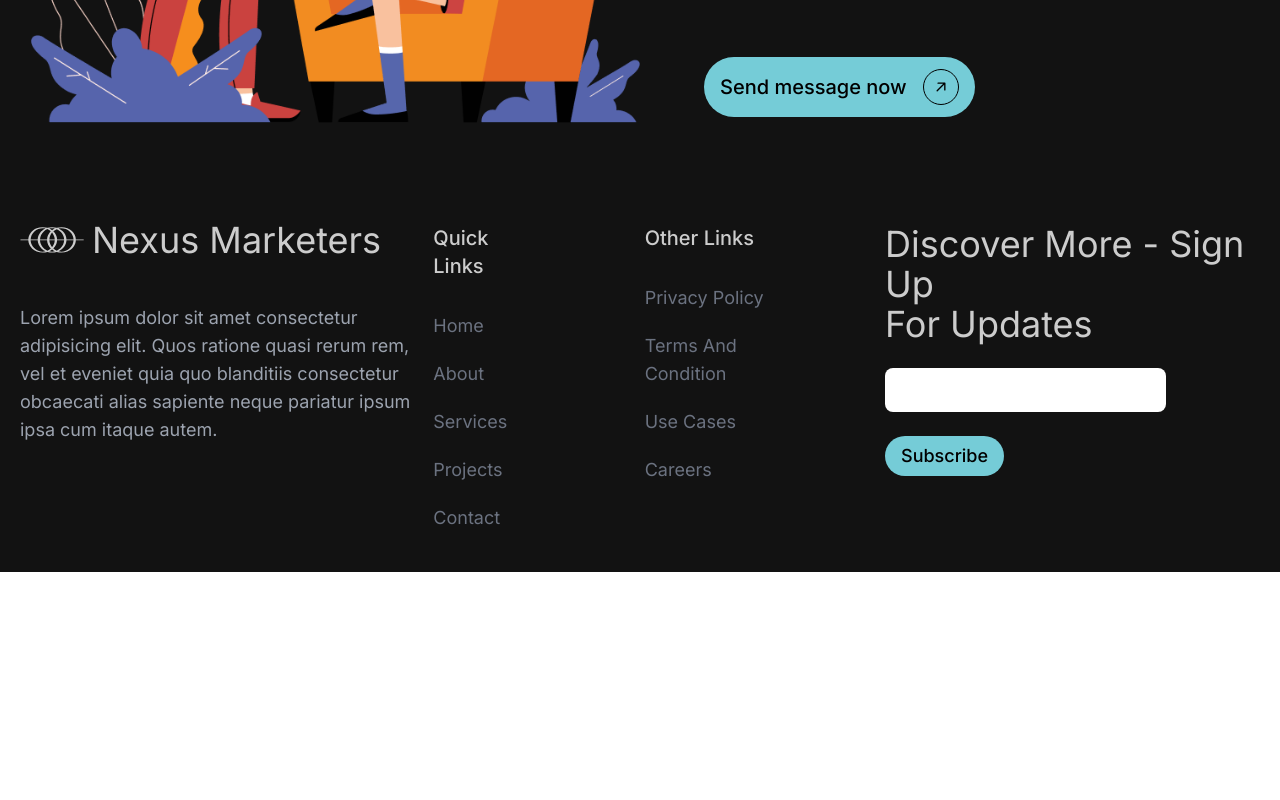
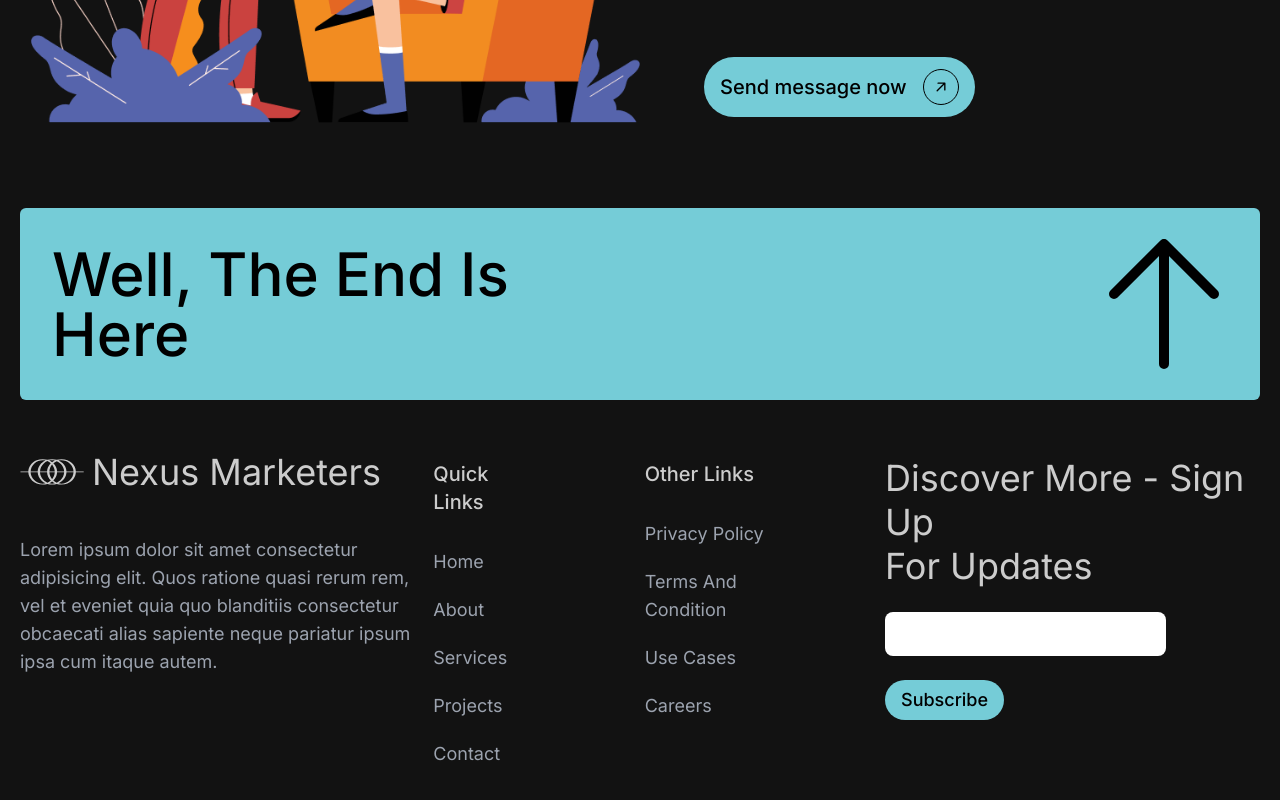
Before and after one commit to linushahs/nexus-marketer, a Next.js app: page / in a window 1280 px wide. Shown: the part 9883-10683 px from the top of the page. Before the commit the page ends 10455 px from the top, so only its background shows below. Built offline with nearby package versions, Linux system fonts and the light colour scheme.

Commit message:
Added the end section

```diff
--- a/src/app/page.tsx
+++ b/src/app/page.tsx
@@ -1,13 +1,14 @@
 import About from "@/components/About";
 import Achievements from "@/components/Achievements";
 import Contact from "@/components/Contact";
-import Footer from "@/components/Footer";
+import Footer from "@/components/layout/Footer";
 import Homepage from "@/components/Homepage";
 import Introduction from "@/components/Introduction";
-import Navbar from "@/components/Navbar";
+import Navbar from "@/components/layout/Navbar";
 import OurServices from "@/components/OurServices";
 import OurTeam from "@/components/OurTeam";
 import WorkProcess from "@/components/WorkProcess";
+import TheEndSection from "@/components/TheEndSection";
 
 export default function Home() {
   return (
@@ -21,6 +22,7 @@ export default function Home() {
       <OurServices />
       <WorkProcess />
       <Contact />
+      <TheEndSection />
       <Footer />
     </main>
   );
--- /dev/null
+++ b/src/components/TheEndSection.tsx
@@ -0,0 +1,19 @@
+import { ArrowUpIcon } from "@heroicons/react/24/outline";
+
+function TheEndSection() {
+  return (
+    <section className="container pt-10">
+      <div className=" bg-primary rounded-md p-4 pl-8 flex justify-between items-center">
+        <h2>
+          well, the end is <br />
+          here
+        </h2>
+        <a href="#home">
+          <ArrowUpIcon className="w-[160px] m-0 p-0 cursor-pointer" />
+        </a>
+      </div>
+    </section>
+  );
+}
+
+export default TheEndSection;
--- a/src/components/Footer.tsx
+++ b/src/components/layout/Footer.tsx
@@ -1,9 +1,9 @@
-import Logo from "./assets/Logo";
+import Logo from "../assets/Logo";
 
-const linkGroup = "first:mr-8 flex flex-col gap-3";
+const linkGroup = "first:mr-8 flex flex-col gap-3 mt-1";
 const linkHeadStyle = "font-medium text-xl";
 const linkStyle =
-  "text-gray-500 text-lg cursor-pointer mt-5 hover:text-white hover:underline capitalize";
+  "text-gray-400 text-lg cursor-pointer mt-5 hover:text-white hover:underline capitalize";
 
 function Footer() {
   return (
@@ -11,7 +11,7 @@ function Footer() {
       {/* left section -----------------  */}
       {/* ------------------------------ */}
       <div className="w-1/3">
-        <span className="text-secondary flex gap-2 items-center text-[36px] leading-[40px]  capitalize">
+        <span className="text-secondary flex gap-2 items-center text-[36px] leading-[24px]  capitalize">
           <Logo className="w-16 h-16" /> Nexus Marketers
         </span>
 
@@ -76,8 +76,9 @@ function Footer() {
 
         {/* discover more ----------------  */}
         <form>
-          <h4 className="text-[36px] leading-[40px] capitalize">
-            discover more - sign up <br /> for updates
+          <h4 className="text-[36px] leading-[44px] capitalize">
+            discover more - sign up <br />
+            for updates
           </h4>
 
           <input
--- a/src/components/Navbar.tsx
+++ b/src/components/layout/Navbar.tsx
@@ -5,7 +5,7 @@ import { ArrowUpRightIcon } from "@heroicons/react/24/outline";
 import { motion } from "framer-motion";
 import { useState } from "react";
 import { twMerge } from "tailwind-merge";
-import Logo from "./assets/Logo";
+import Logo from "../assets/Logo";
 
 type Menu = {
   id: number;
```
